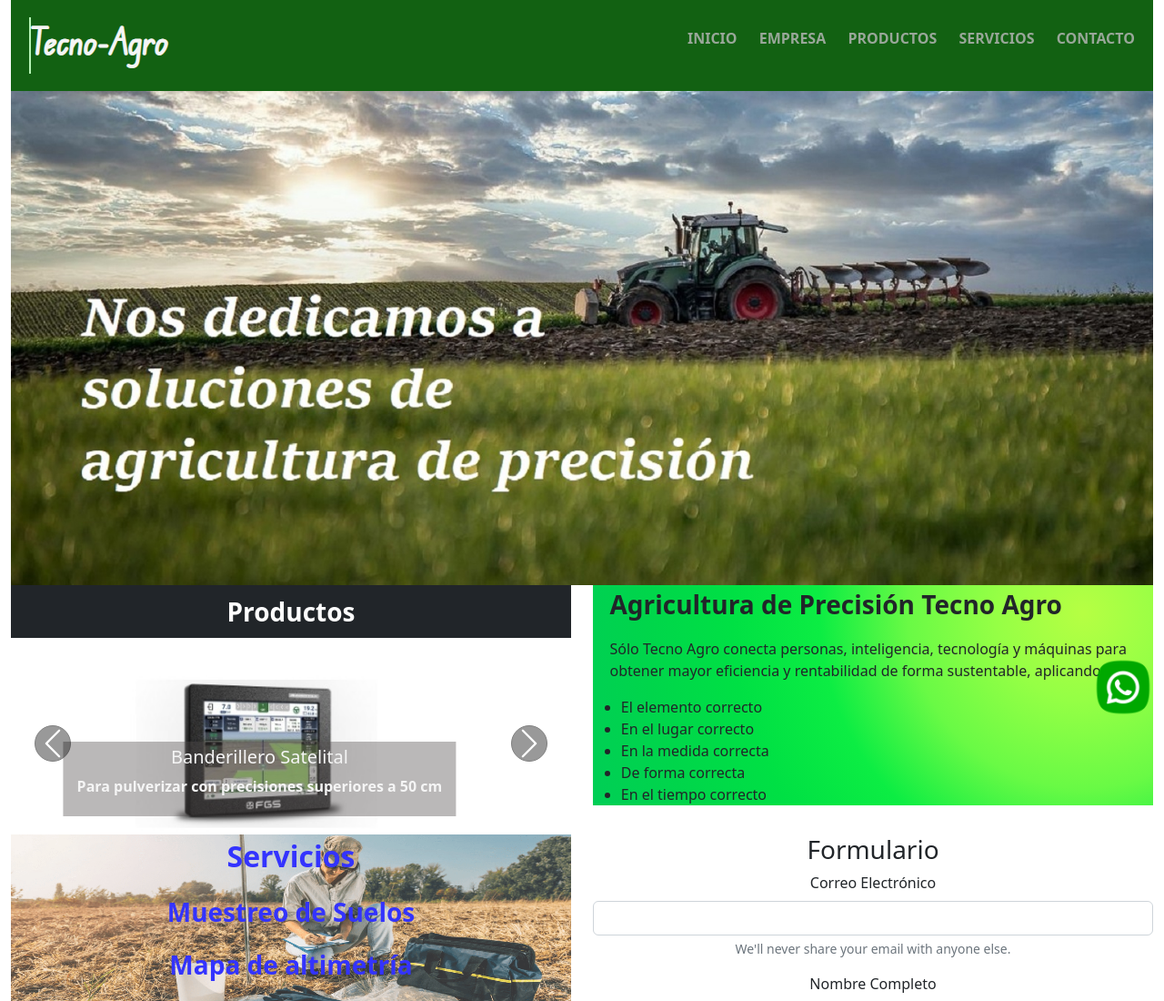
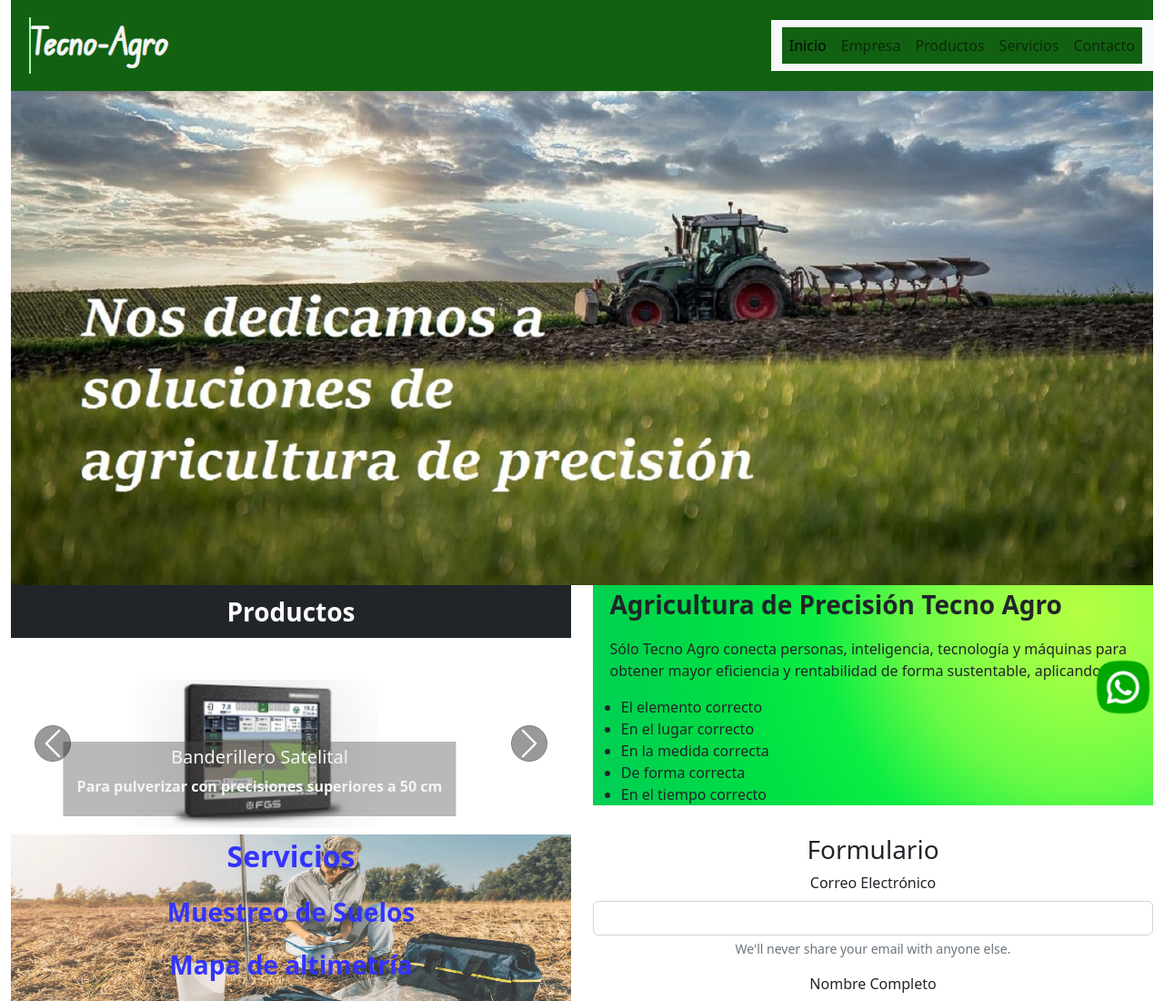
Before and after one commit to lmghidella/bootstrap, a plain HTML site: page index.html in a window 1280 px wide. Shown: the top 1100 px of the page at 91% size. Drawn offline with nearby package versions, Linux system fonts and the light colour scheme.

Commit message:
nav bar bootstrap

```diff
--- a/css/estilos.css
+++ b/css/estilos.css
@@ -6,7 +6,7 @@
 }
 
 .body{
-    background-color: #310900;
+    background-color: rgb(18, 97, 18);
 }
 
 header {
@@ -88,7 +88,11 @@ header {
 .productos{
     background-image: radial-gradient(circle at 29.63% 20.91%, #8c7d0f 0, #8a710b 10%, #86640a 20%, #7e5609 30%, #724709 40%, #643708 50%, #552805 60%, #471c00 70%, #3b1200 80%, #310900 90%, #2a0000 100%);
 }
+.navbar-nav{
+    background-color: rgb(18, 97, 18)!important;
+    margin: 0%;
 
+}
 .textoTecnoAgro p{
     height: 100%;
     text-align: left;
@@ -144,6 +148,10 @@ header {
     border-radius: 4px;
     cursor: pointer;
 }
+.navbar-nav
+{
+    background-color: gre;
+}
 .servicios
 {
     opacity: 0.8;
--- a/index.html
+++ b/index.html
@@ -18,15 +18,37 @@
             <img class="logo" src="img/logo2.png" alt="">
         </div>
 
-        <nav class="botonera">
-            <ul>
-                <li><a href="index.html">Inicio</a></li>
-                <li><a href="pages/empresa.html">Empresa</a></li>
-                <li><a href="pages/productos.html">Productos</a></li>
-                <li><a href="pages/servicios.html">Servicios</a></li>
-                <li><a href="pages/contacto.html">Contacto</a></li>
-            </ul>
-        </nav>
+            <nav class="navbar navbar-expand-lg bg-light">
+                <div class="container-fluid">
+                    <!-- <a class="navbar-brand" href="#">Agricultura de Presición</a> -->
+                    <button class="navbar-toggler" type="button" data-bs-toggle="collapse" data-bs-target="#navbarNav"
+                        aria-controls="navbarNav" aria-expanded="false" aria-label="Toggle navigation">
+                        <span class="navbar-toggler-icon"></span>
+                    </button>
+                    <div class="collapse navbar-collapse" id="navbarNav">
+                        <ul class="navbar-nav">
+                            <li class="nav-item">
+                                <a class="nav-link active" aria-current="page" href="index.html">Inicio</a>
+                            </li>
+                            <li class="nav-item">
+                                <a class="nav-link" href="pages/empresa.html">Empresa</a>
+                            </li>
+                            <li class="nav-item">
+                                <a class="nav-link" href="pages/productos.html">Productos</a>
+                            </li>
+                            <li class="nav-item">
+                                <a class="nav-link" href="pages/servicios.html">Servicios</a>
+                            </li>
+                            <li class="nav-item">
+                                <a class="nav-link" href="pages/contacto.html">Contacto</a>
+                            </li>
+
+                        </ul>
+                    </div>
+                </div>
+            </nav>
+
+
     </header>
 
 
```
